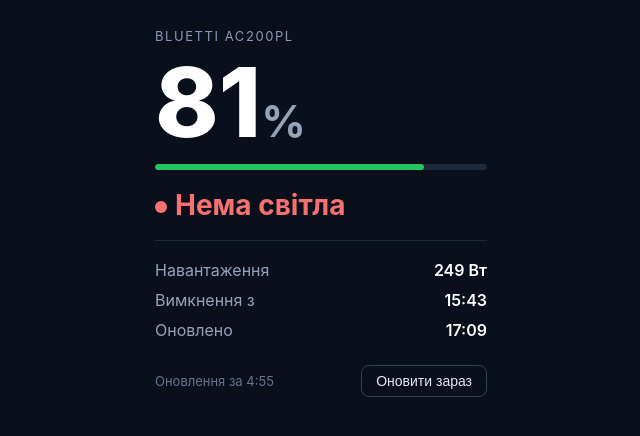
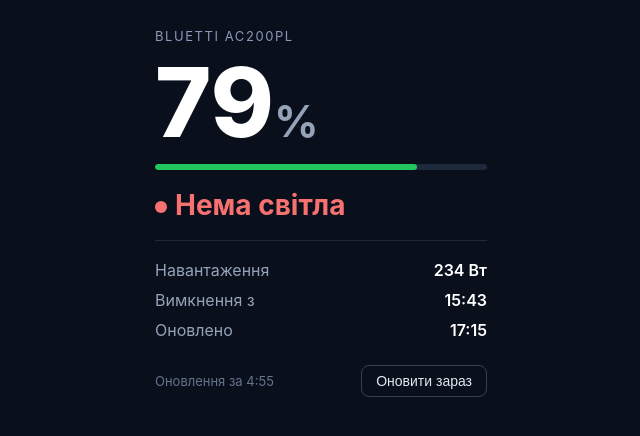
Before and after one commit to paliichukmykola/bluetti-widget, a plain HTML site: page index.html in a window 1280 px wide. Shown: the whole page, without its empty margins (319-959 px from the left). Drawn offline with Linux system fonts and the light colour scheme.

Commit message:
widget: 79% no grid 234W @ 17:15

```diff
--- a/index.html
+++ b/index.html
@@ -32,18 +32,18 @@
 <body>
 <div class="wrap">
   <div class="label">Bluetti AC200PL</div>
-  <div class="soc">81<span>%</span></div>
-  <div class="bar"><i style="width: 81%"></i></div>
+  <div class="soc">79<span>%</span></div>
+  <div class="bar"><i style="width: 79%"></i></div>
   <div class="grid off"><span class="dot"></span>Нема світла</div>
   <hr>
-  <div class="row"><span class="k">Навантаження</span><span class="v">249 Вт</span></div>
+  <div class="row"><span class="k">Навантаження</span><span class="v">234 Вт</span></div>
   <div class="row"><span class="k">Вимкнення з</span><span class="v">15:43</span></div>
-  <div class="row"><span class="k">Оновлено</span><span class="v">17:09</span></div>
+  <div class="row"><span class="k">Оновлено</span><span class="v">17:15</span></div>
   <div class="warn" id="warn"></div>
   <div class="foot"><span class="cd" id="cd"></span><button onclick="location.reload()">Оновити зараз</button></div>
 </div>
 <script>
-  var updatedUtc = "2026-11-25T15:09:54+00:00";
+  var updatedUtc = "2026-11-25T15:15:54+00:00";
   var RELOAD_S = 300;
   var STALE_MIN = 20;
   var left = RELOAD_S;
```
